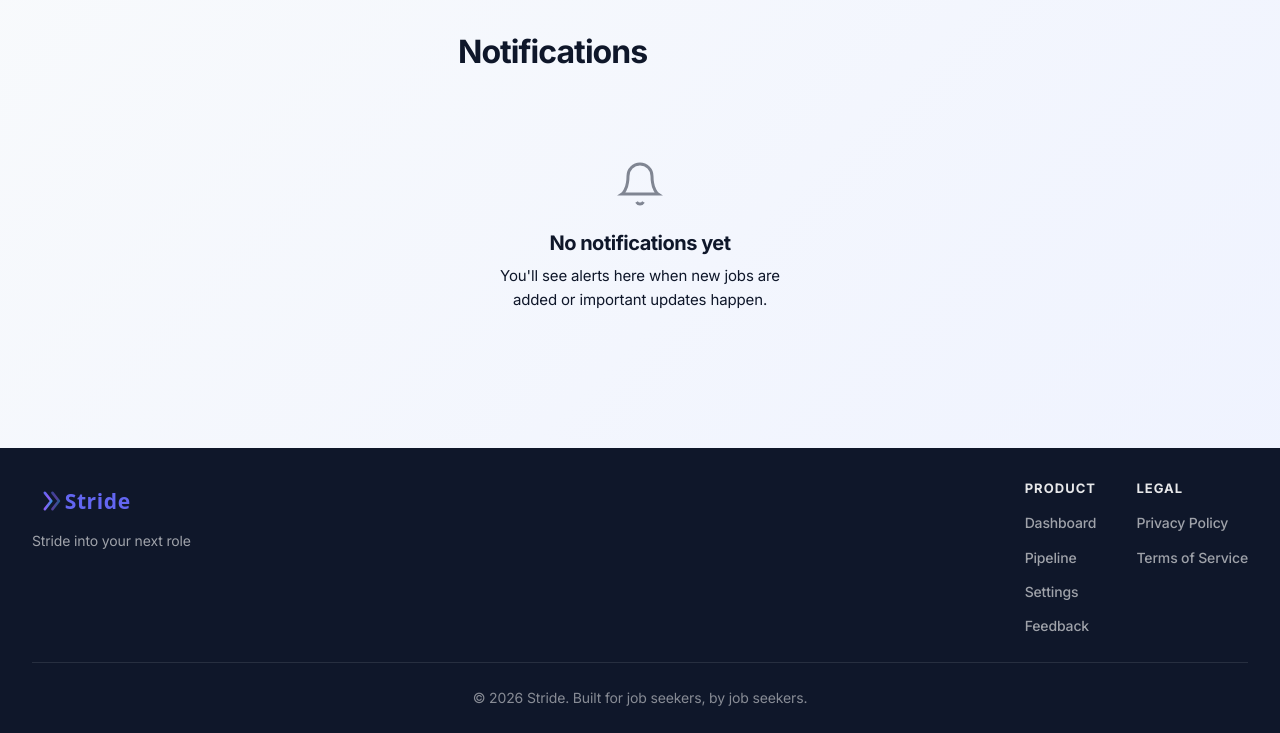
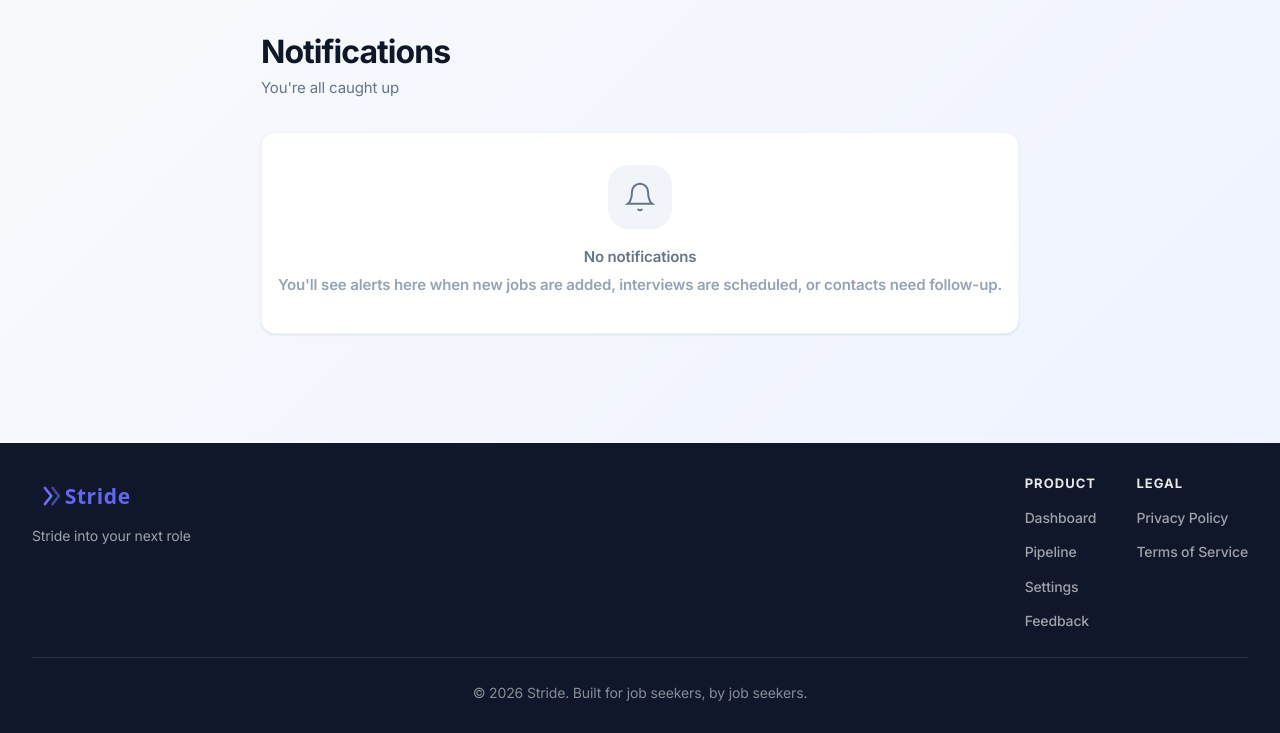
Before and after one commit to mvicenzino/job-tracker, a Python web app: template src/web/templates/notifications.html in a window 1280 px wide. Shown: the part 72-805 px from the top of the page. After the commit the page ends 773 px from the top, so only its background shows below. Run offline with Jinja, Linux system fonts and the light colour scheme; the template is opened without the code that fills it, so the values that code supplies are empty.

Commit message:
Redesign notifications page - card layout, better icons, consistent styling

```diff
--- a/src/web/templates/base.html
+++ b/src/web/templates/base.html
@@ -29,7 +29,7 @@
     <link rel="preconnect" href="https://fonts.googleapis.com">
     <link rel="preconnect" href="https://fonts.gstatic.com" crossorigin>
     <link href="https://fonts.googleapis.com/css2?family=Inter:wght@400;500;600;700&display=swap" rel="stylesheet">
-    <link rel="stylesheet" href="{{ url_for('static', filename='css/style.css') }}?v=20260207h">
+    <link rel="stylesheet" href="{{ url_for('static', filename='css/style.css') }}?v=20260207i">
     {% block head %}{% endblock %}
 </head>
 <body class="{% if current_user.is_authenticated %}has-sidebar{% endif %}{% if current_user.is_authenticated and current_user.email == 'demo@stride-jobs.com' %} demo-active{% endif %}">
--- a/src/web/templates/notifications.html
+++ b/src/web/templates/notifications.html
@@ -3,30 +3,35 @@
 {% block title %}Notifications - Stride{% endblock %}
 
 {% block content %}
-<div class="page-header">
-    <div class="page-header-content">
+<div class="notifications-page">
+    <header class="page-header">
+        <div>
             <h1>Notifications</h1>
             {% if unread_count > 0 %}
-        <span class="badge badge-primary">{{ unread_count }} unread</span>
+            <p class="subtitle">{{ unread_count }} unread notification{% if unread_count > 1 %}s{% endif %}</p>
+            {% else %}
+            <p class="subtitle">You're all caught up</p>
             {% endif %}
         </div>
-    <div class="page-header-actions">
         {% if notifications %}
-        <form action="{{ url_for('notifications.mark_all_read') }}" method="POST" style="display: inline;">
+        <div class="header-actions">
+            <form action="{{ url_for('notifications.mark_all_read') }}" method="POST">
                 <button type="submit" class="btn btn-secondary btn-sm">Mark All Read</button>
             </form>
-        <form action="{{ url_for('notifications.clear_read') }}" method="POST" style="display: inline;">
+            <form action="{{ url_for('notifications.clear_read') }}" method="POST">
                 <button type="submit" class="btn btn-ghost btn-sm">Clear Read</button>
             </form>
+        </div>
         {% endif %}
-    </div>
-</div>
+    </header>
 
+    <div class="notifications-container">
+        {% if notifications %}
+        <div class="card">
             <div class="notifications-list">
-    {% if notifications %}
                 {% for notification in notifications %}
                 <div class="notification-item {% if not notification.is_read %}unread{% endif %}" data-id="{{ notification.id }}">
-            <div class="notification-icon">
+                    <div class="notification-icon {% if notification.notification_type == 'job_added' %}icon-job{% elif notification.notification_type == 'application_update' %}icon-app{% else %}icon-default{% endif %}">
                         {% if notification.notification_type == 'job_added' %}
                         <svg width="20" height="20" viewBox="0 0 24 24" fill="none" stroke="currentColor" stroke-width="2">
                             <rect x="2" y="7" width="20" height="14" rx="2" ry="2"/>
@@ -39,6 +44,20 @@
                             <line x1="16" y1="13" x2="8" y2="13"/>
                             <line x1="16" y1="17" x2="8" y2="17"/>
                         </svg>
+                        {% elif notification.notification_type == 'followup_reminder' %}
+                        <svg width="20" height="20" viewBox="0 0 24 24" fill="none" stroke="currentColor" stroke-width="2">
+                            <path d="M17 21v-2a4 4 0 0 0-4-4H5a4 4 0 0 0-4 4v2"/>
+                            <circle cx="9" cy="7" r="4"/>
+                            <path d="M23 21v-2a4 4 0 0 0-3-3.87"/>
+                            <path d="M16 3.13a4 4 0 0 1 0 7.75"/>
+                        </svg>
+                        {% elif notification.notification_type == 'interview_reminder' %}
+                        <svg width="20" height="20" viewBox="0 0 24 24" fill="none" stroke="currentColor" stroke-width="2">
+                            <rect x="3" y="4" width="18" height="18" rx="2" ry="2"/>
+                            <line x1="16" y1="2" x2="16" y2="6"/>
+                            <line x1="8" y1="2" x2="8" y2="6"/>
+                            <line x1="3" y1="10" x2="21" y2="10"/>
+                        </svg>
                         {% else %}
                         <svg width="20" height="20" viewBox="0 0 24 24" fill="none" stroke="currentColor" stroke-width="2">
                             <path d="M18 8A6 6 0 0 0 6 8c0 7-3 9-3 9h18s-3-2-3-9"/>
@@ -46,189 +65,203 @@
                         </svg>
                         {% endif %}
                     </div>
-            <div class="notification-content">
-                <div class="notification-header">
+                    <div class="notification-body">
+                        <div class="notification-main">
                             <h3 class="notification-title">{{ notification.title }}</h3>
-                    <span class="notification-time">{{ notification.created_at.strftime('%b %d, %I:%M %p') }}</span>
-                </div>
                             {% if notification.message %}
                             <p class="notification-message">{{ notification.message }}</p>
                             {% endif %}
+                            <span class="notification-time">{{ notification.created_at.strftime('%b %d at %I:%M %p') }}</span>
+                        </div>
                         <div class="notification-actions">
                             {% if notification.link_url %}
                             <a href="{{ notification.link_url }}" class="btn btn-sm btn-primary">View</a>
                             {% endif %}
                             {% if not notification.is_read %}
-                    <form action="{{ url_for('notifications.mark_read', notification_id=notification.id) }}" method="POST" style="display: inline;">
+                            <form action="{{ url_for('notifications.mark_read', notification_id=notification.id) }}" method="POST">
                                 <button type="submit" class="btn btn-sm btn-ghost">Mark Read</button>
                             </form>
                             {% endif %}
-                    <form action="{{ url_for('notifications.delete', notification_id=notification.id) }}" method="POST" style="display: inline;">
-                        <button type="submit" class="btn btn-sm btn-ghost btn-danger">Dismiss</button>
+                            <form action="{{ url_for('notifications.delete', notification_id=notification.id) }}" method="POST">
+                                <button type="submit" class="btn btn-sm btn-ghost text-danger">Dismiss</button>
                             </form>
                         </div>
                     </div>
                     {% if not notification.is_read %}
-            <div class="notification-unread-dot"></div>
+                    <span class="unread-indicator"></span>
                     {% endif %}
                 </div>
                 {% endfor %}
+            </div>
+        </div>
         {% else %}
-        <div class="empty-state">
-            <svg width="48" height="48" viewBox="0 0 24 24" fill="none" stroke="currentColor" stroke-width="1.5">
+        <div class="card">
+            <div class="empty-state-visual">
+                <div class="empty-icon">
+                    <svg viewBox="0 0 24 24" fill="none" stroke="currentColor" stroke-width="1.5">
                         <path d="M18 8A6 6 0 0 0 6 8c0 7-3 9-3 9h18s-3-2-3-9"/>
                         <path d="M13.73 21a2 2 0 0 1-3.46 0"/>
                     </svg>
-            <h3>No notifications yet</h3>
-            <p>You'll see alerts here when new jobs are added or important updates happen.</p>
+                </div>
+                <p>No notifications</p>
+                <p class="empty-hint">You'll see alerts here when new jobs are added, interviews are scheduled, or contacts need follow-up.</p>
+            </div>
         </div>
         {% endif %}
     </div>
+</div>
 
 <style>
-.notifications-list {
+.notifications-page {
     max-width: 800px;
     margin: 0 auto;
 }
 
+.notifications-container .card {
+    overflow: hidden;
+}
+
+.notifications-list {
+    display: flex;
+    flex-direction: column;
+}
+
 .notification-item {
     display: flex;
-    gap: 1rem;
-    padding: 1rem 1.25rem;
-    background: var(--card-bg);
-    border: 1px solid var(--border-color);
-    border-radius: 12px;
-    margin-bottom: 0.75rem;
+    align-items: flex-start;
+    gap: var(--space-4);
+    padding: var(--space-4) var(--space-5);
     position: relative;
-    transition: all 0.2s ease;
+    border-bottom: 1px solid var(--color-border-light);
+    transition: background var(--transition-fast);
+}
+
+.notification-item:last-child {
+    border-bottom: none;
+}
+
+.notification-item:hover {
+    background: var(--color-bg-subtle);
 }
 
 .notification-item.unread {
-    background: var(--accent-soft);
-    border-color: var(--accent-color);
+    background: var(--color-primary-subtle);
 }
 
-.notification-item:hover {
-    box-shadow: 0 2px 8px rgba(0, 0, 0, 0.08);
+.notification-item.unread:hover {
+    background: var(--color-primary-light);
 }
 
 .notification-icon {
     flex-shrink: 0;
-    width: 40px;
-    height: 40px;
-    background: var(--bg-secondary);
-    border-radius: 10px;
+    width: 44px;
+    height: 44px;
+    border-radius: var(--radius);
     display: flex;
     align-items: center;
     justify-content: center;
-    color: var(--accent-color);
+    background: var(--color-bg-subtle);
+    color: var(--color-text-muted);
 }
 
 .notification-item.unread .notification-icon {
-    background: var(--accent-color);
+    background: var(--color-primary);
     color: white;
 }
 
-.notification-content {
+.notification-icon.icon-job {
+    background: var(--color-info-light);
+    color: var(--color-info);
+}
+
+.notification-item.unread .notification-icon.icon-job {
+    background: var(--color-info);
+    color: white;
+}
+
+.notification-icon.icon-app {
+    background: var(--color-success-light);
+    color: var(--color-success);
+}
+
+.notification-item.unread .notification-icon.icon-app {
+    background: var(--color-success);
+    color: white;
+}
+
+.notification-body {
     flex: 1;
     min-width: 0;
-}
-
-.notification-header {
     display: flex;
     justify-content: space-between;
     align-items: flex-start;
-    gap: 1rem;
-    margin-bottom: 0.25rem;
+    gap: var(--space-4);
+}
+
+.notification-main {
+    flex: 1;
+    min-width: 0;
 }
 
 .notification-title {
     font-size: 0.9375rem;
     font-weight: 600;
-    color: var(--text-primary);
-    margin: 0;
+    color: var(--color-text);
+    margin: 0 0 var(--space-1);
+    line-height: 1.4;
+}
+
+.notification-message {
+    font-size: 0.875rem;
+    color: var(--color-text-secondary);
+    margin: 0 0 var(--space-2);
+    line-height: 1.5;
 }
 
 .notification-time {
     font-size: 0.75rem;
-    color: var(--text-muted);
-    white-space: nowrap;
-}
-
-.notification-message {
-    font-size: 0.875rem;
-    color: var(--text-secondary);
-    margin: 0.25rem 0 0.75rem;
-    line-height: 1.5;
+    color: var(--color-text-muted);
 }
 
 .notification-actions {
     display: flex;
-    gap: 0.5rem;
+    gap: var(--space-2);
+    flex-shrink: 0;
 }
 
-.notification-unread-dot {
+.unread-indicator {
     position: absolute;
-    top: 1rem;
-    right: 1rem;
+    top: 50%;
+    right: var(--space-4);
+    transform: translateY(-50%);
     width: 8px;
     height: 8px;
-    background: var(--accent-color);
+    background: var(--color-primary);
     border-radius: 50%;
 }
 
-.empty-state {
-    text-align: center;
-    padding: 4rem 2rem;
-    color: var(--text-muted);
+.text-danger {
+    color: var(--color-danger) !important;
 }
 
-.empty-state svg {
-    margin-bottom: 1rem;
-    opacity: 0.5;
+.text-danger:hover {
+    background: var(--color-danger-light) !important;
 }
 
-.empty-state h3 {
-    color: var(--text-primary);
-    margin: 0 0 0.5rem;
+@media (max-width: 640px) {
+    .notification-body {
+        flex-direction: column;
+        gap: var(--space-3);
     }
 
-.empty-state p {
-    margin: 0;
-    max-width: 300px;
-    margin: 0 auto;
+    .notification-actions {
+        width: 100%;
     }
 
-.btn-danger {
-    color: var(--danger-color) !important;
+    .unread-indicator {
+        top: var(--space-4);
+        transform: none;
     }
-
-.btn-danger:hover {
-    background: var(--danger-soft) !important;
-}
-
-.page-header {
-    display: flex;
-    justify-content: space-between;
-    align-items: center;
-    margin-bottom: 1.5rem;
-    flex-wrap: wrap;
-    gap: 1rem;
-}
-
-.page-header-content {
-    display: flex;
-    align-items: center;
-    gap: 0.75rem;
-}
-
-.page-header h1 {
-    margin: 0;
-}
-
-.page-header-actions {
-    display: flex;
-    gap: 0.5rem;
 }
 </style>
 {% endblock %}
```
Lines whose indentation alone changed are shown as unchanged.
